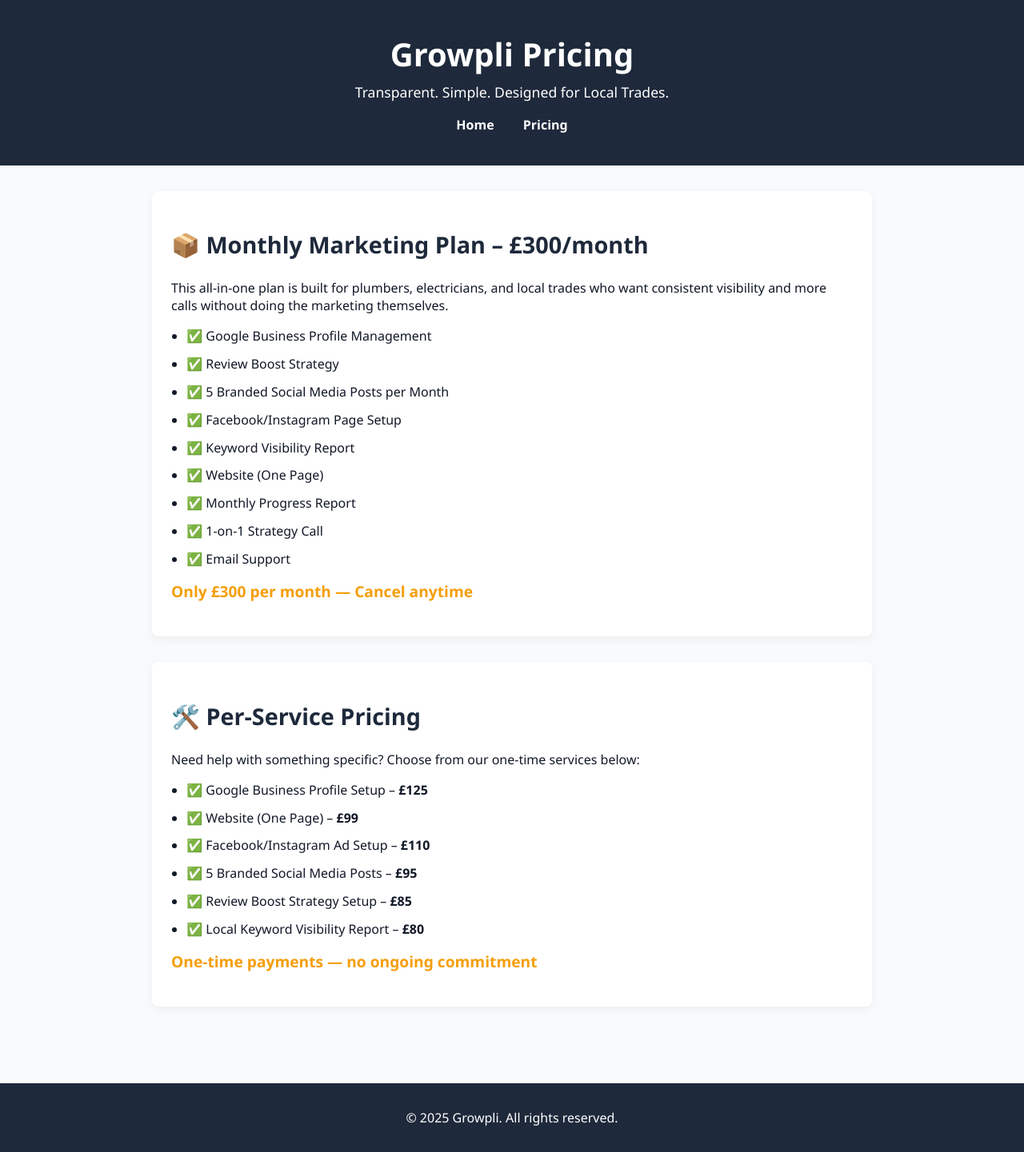
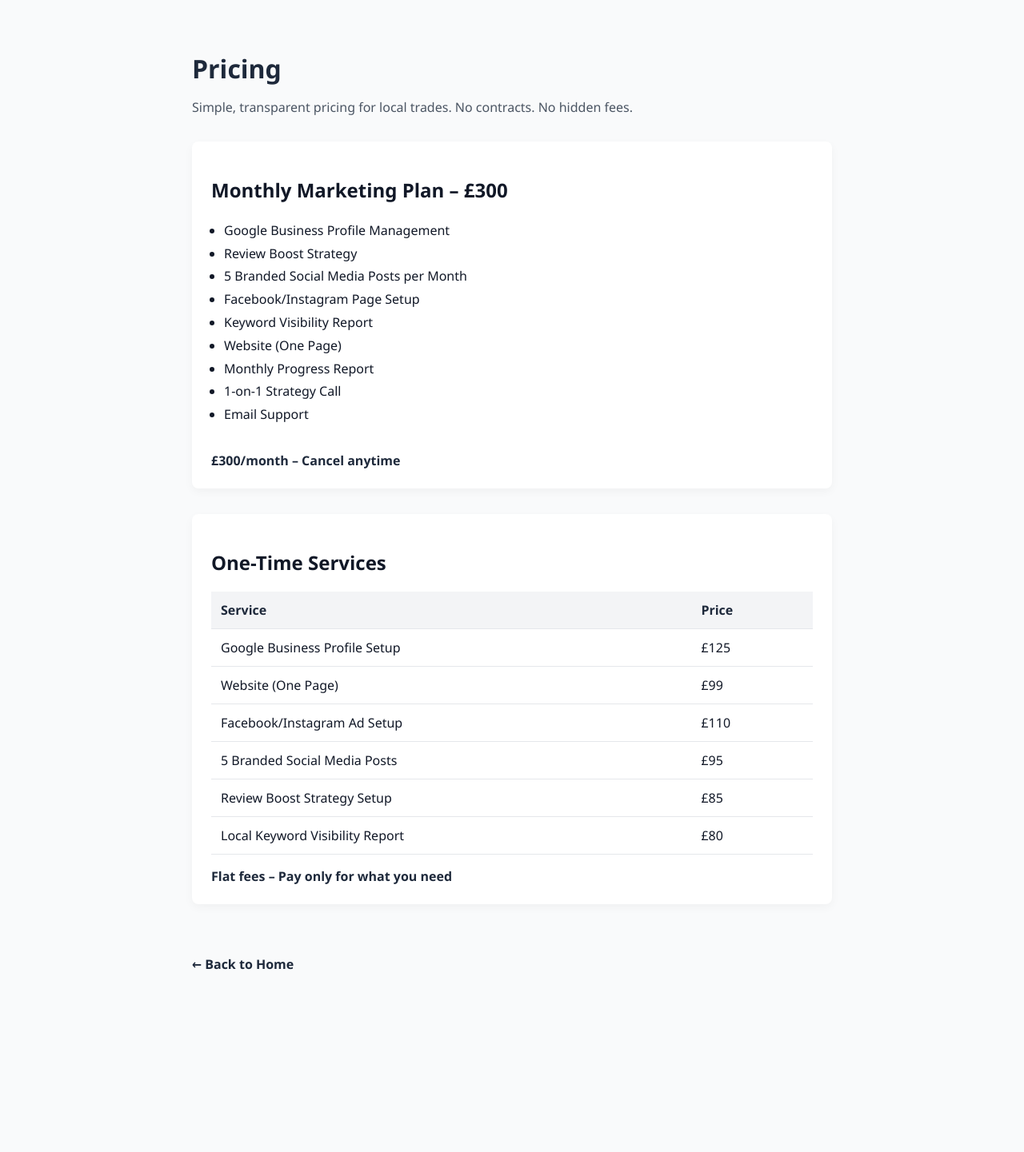
Before and after one commit to growpli/Growpli, a plain HTML site: page pricing.html in a window 1280 px wide. Shown: the whole page at 80% size. After the commit the page ends 1281 px from the top, so only its background shows below. Drawn offline with Linux system fonts and the light colour scheme.

Commit message:
Update pricing.html

```diff
--- a/pricing.html
+++ b/pricing.html
@@ -3,7 +3,7 @@
 <head>
   <meta charset="UTF-8" />
   <meta name="viewport" content="width=device-width, initial-scale=1.0" />
-  <title>Growpli | Pricing</title>
+  <title>Pricing | Growpli</title>
   <style>
     :root {
       --primary: #1E293B;
@@ -12,119 +12,129 @@
       --text: #111827;
     }
     body {
-      font-family: 'Segoe UI', Tahoma, Geneva, Verdana, sans-serif;
-      background: var(--background);
-      color: var(--text);
       margin: 0;
       padding: 0;
-    }
-    header {
-      background: var(--primary);
-      color: white;
-      padding: 2.5rem 2rem;
-      text-align: center;
-    }
-    header h1 {
-      margin: 0;
-      font-size: 2.5rem;
-    }
-    header p {
-      font-size: 1.1rem;
-      margin-top: 0.5rem;
+      background: var(--background);
+      font-family: 'Segoe UI', Tahoma, Geneva, Verdana, sans-serif;
+      color: var(--text);
     }
     section {
-      max-width: 900px;
-      margin: auto;
-      padding: 2rem;
+      max-width: 800px;
+      margin: 4rem auto;
+      padding: 0 1.5rem;
     }
-    h2 {
+    h1 {
+      font-size: 2rem;
+      margin-bottom: 0.5rem;
       color: var(--primary);
-      font-size: 1.8rem;
     }
-    .plan, .service {
+    p.intro {
+      margin-bottom: 2rem;
+      font-size: 1rem;
+      color: #4B5563;
+    }
+    .plan, .services {
       background: white;
       padding: 1.5rem;
       border-radius: 8px;
+      box-shadow: 0 4px 12px rgba(0,0,0,0.04);
       margin-bottom: 2rem;
-      box-shadow: 0 4px 12px rgba(0,0,0,0.05);
     }
-    ul {
-      padding-left: 1.2rem;
+    .plan ul {
+      padding-left: 1rem;
+      line-height: 1.8;
     }
-    li {
-      margin-bottom: 0.8rem;
+    .price-tag {
+      font-weight: bold;
+      color: var(--primary);
+      margin-top: 1rem;
+      display: inline-block;
     }
-    .price {
-      font-size: 1.2rem;
-      font-weight: bold;
-      color: var(--secondary);
+    table {
+      width: 100%;
+      border-collapse: collapse;
       margin-top: 1rem;
     }
-    footer {
-      background: var(--primary);
-      color: white;
-      text-align: center;
-      padding: 1rem;
+    table th, table td {
+      text-align: left;
+      padding: 0.75rem;
+      border-bottom: 1px solid #E5E7EB;
+    }
+    table th {
+      background: #F3F4F6;
+      color: var(--primary);
+    }
+    a.back {
+      display: inline-block;
       margin-top: 2rem;
+      text-decoration: none;
+      color: var(--primary);
+      font-weight: bold;
     }
-    nav {
-      margin-top: 1rem;
-    }
-    nav a {
-      color: white;
-      margin: 0 1rem;
-      text-decoration: none;
-      font-weight: bold;
+    a.back:hover {
+      text-decoration: underline;
     }
   </style>
 </head>
 <body>
 
-<header>
-  <h1>Growpli Pricing</h1>
-  <p>Transparent. Simple. Designed for Local Trades.</p>
-  <nav>
-    <a href="index.html">Home</a>
-    <a href="pricing.html">Pricing</a>
-  </nav>
-</header>
+  <section>
+    <h1>Pricing</h1>
+    <p class="intro">Simple, transparent pricing for local trades. No contracts. No hidden fees.</p>
 
-<section>
-  <div class="plan">
-    <h2>📦 Monthly Marketing Plan – £300/month</h2>
-    <p>This all-in-one plan is built for plumbers, electricians, and local trades who want consistent visibility and more calls without doing the marketing themselves.</p>
-    <ul>
-      <li>✅ Google Business Profile Management</li>
-      <li>✅ Review Boost Strategy</li>
-      <li>✅ 5 Branded Social Media Posts per Month</li>
-      <li>✅ Facebook/Instagram Page Setup</li>
-      <li>✅ Keyword Visibility Report</li>
-      <li>✅ Website (One Page)</li>
-      <li>✅ Monthly Progress Report</li>
-      <li>✅ 1-on-1 Strategy Call</li>
-      <li>✅ Email Support</li>
-    </ul>
-    <p class="price">Only £300 per month — Cancel anytime</p>
-  </div>
+    <div class="plan">
+      <h2>Monthly Marketing Plan – £300</h2>
+      <ul>
+        <li>Google Business Profile Management</li>
+        <li>Review Boost Strategy</li>
+        <li>5 Branded Social Media Posts per Month</li>
+        <li>Facebook/Instagram Page Setup</li>
+        <li>Keyword Visibility Report</li>
+        <li>Website (One Page)</li>
+        <li>Monthly Progress Report</li>
+        <li>1-on-1 Strategy Call</li>
+        <li>Email Support</li>
+      </ul>
+      <span class="price-tag">£300/month – Cancel anytime</span>
+    </div>
 
-  <div class="service">
-    <h2>🛠️ Per-Service Pricing</h2>
-    <p>Need help with something specific? Choose from our one-time services below:</p>
-    <ul>
-      <li>✅ Google Business Profile Setup – <strong>£125</strong></li>
-      <li>✅ Website (One Page) – <strong>£99</strong></li>
-      <li>✅ Facebook/Instagram Ad Setup – <strong>£110</strong></li>
-      <li>✅ 5 Branded Social Media Posts – <strong>£95</strong></li>
-      <li>✅ Review Boost Strategy Setup – <strong>£85</strong></li>
-      <li>✅ Local Keyword Visibility Report – <strong>£80</strong></li>
-    </ul>
-    <p class="price">One-time payments — no ongoing commitment</p>
-  </div>
-</section>
+    <div class="services">
+      <h2>One-Time Services</h2>
+      <table>
+        <tr>
+          <th>Service</th>
+          <th>Price</th>
+        </tr>
+        <tr>
+          <td>Google Business Profile Setup</td>
+          <td>£125</td>
+        </tr>
+        <tr>
+          <td>Website (One Page)</td>
+          <td>£99</td>
+        </tr>
+        <tr>
+          <td>Facebook/Instagram Ad Setup</td>
+          <td>£110</td>
+        </tr>
+        <tr>
+          <td>5 Branded Social Media Posts</td>
+          <td>£95</td>
+        </tr>
+        <tr>
+          <td>Review Boost Strategy Setup</td>
+          <td>£85</td>
+        </tr>
+        <tr>
+          <td>Local Keyword Visibility Report</td>
+          <td>£80</td>
+        </tr>
+      </table>
+      <span class="price-tag">Flat fees – Pay only for what you need</span>
+    </div>
 
-<footer>
-  <p>&copy; 2025 Growpli. All rights reserved.</p>
-</footer>
+    <a href="index.html" class="back">← Back to Home</a>
+  </section>
 
 </body>
 </html>
```
